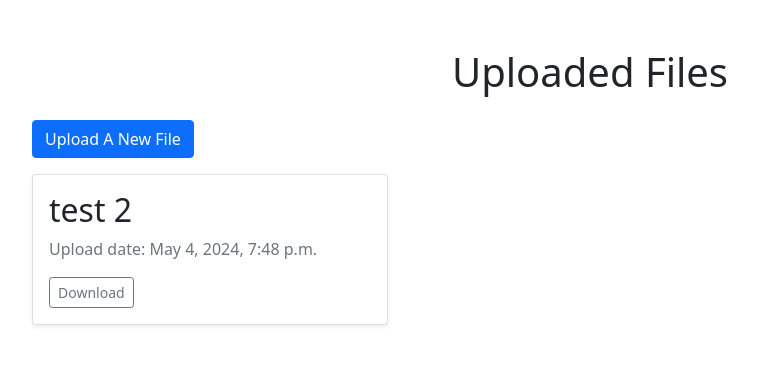
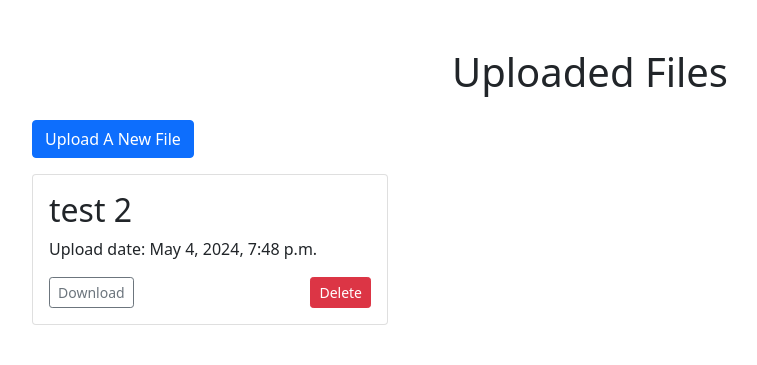
Before and after one commit to Renanuya/django-file-project, a Django app: page / in a window 1280 px wide. Shown: the top 365 px of the page, without its empty margins (50-807 px from the left). Run offline with Django 5.2, Linux system fonts and the light colour scheme; data comes from the database, SQL or seed files in the repository; both versions use the stored data as it was after the commit.

Commit message:
delete button and functions added

```diff
--- a/fileUploadAndDownloadProject/models.py
+++ b/fileUploadAndDownloadProject/models.py
@@ -5,3 +5,9 @@ class Files(models.Model):
     name = models.CharField(max_length=100)
     document = models.FileField(upload_to='files')
     uploaded_at = models.DateTimeField(auto_now_add=True)
+
+    def delete(self, *args, **kwargs):
+        # Delete the file from the filesystem
+        self.document.delete()
+        # Call the default delete() implementation
+        super().delete(*args, **kwargs)
--- a/fileUploadAndDownloadProject/templates/files/home.html
+++ b/fileUploadAndDownloadProject/templates/files/home.html
@@ -2,15 +2,12 @@
 <html lang="tr">
 <head>
     <meta charset="UTF-8">
-    <meta name="viewport" content="width=device-width, initial-scale=1.0">
     <title>Uploaded Files</title>
-    <!-- Bootstrap CSS -->
     <link href="https://cdn.jsdelivr.net/npm/bootstrap@5.0.2/dist/css/bootstrap.min.css" rel="stylesheet">
     <style>
-        .btn-outline-secondary:hover {
-            background-color: #0d6efd;
-            border-color: #0d6efd;
-            color: #fff;
+        .download-button:hover {
+            background-color: #0B6EFD;
+            color: white;
         }
     </style>
 </head>
@@ -20,21 +17,39 @@
         <a href="files/upload" class="btn btn-primary mb-3">Upload A New File</a>
         <div class="row">
             {% for file in files reversed %}
-                <div class="col-md-4 d-flex align-items-stretch">
-                    <div class="card mb-4 shadow-sm flex-grow-1">
-                        <div class="card-body d-flex flex-column">
-                            <h2 class="card-title">{{ file.name }}</h2>
-                            <p class="card-text text-muted flex-grow-1">Upload date: {{ file.uploaded_at }}</p>
-                            <div class="mt-auto">
-                                <a href="{{ file.document.url }}" download class="btn btn-sm btn-outline-secondary">Download</a>
+            <div class="col-md-4">
+                <div class="card mb-4">
+                    <div class="card-body">
+                        <h2 class="card-title">{{ file.name }}</h2>
+                        <p class="card-text">Upload date: {{ file.uploaded_at }}</p>
+                        <div class="d-flex justify-content-between">
+                            <a href="{{ file.document.url }}" download class="btn btn-sm btn-outline-secondary download-button">Download</a>
+                            <button type="button" class="btn btn-sm btn-danger" data-bs-toggle="modal" data-bs-target="#deleteModal{{ file.id }}">Delete</button>
+                        </div>
+                        <div class="modal fade" id="deleteModal{{ file.id }}" tabindex="-1" aria-labelledby="deleteModalLabel" aria-hidden="true">
+                            <div class="modal-dialog">
+                                <div class="modal-content">
+                                    <div class="modal-header">
+                                        <h5 class="modal-title" id="deleteModalLabel">Confirm Delete</h5>
+                                        <button type="button" class="btn-close" data-bs-dismiss="modal" aria-label="Close"></button>
+                                    </div>
+                                    <div class="modal-body">Are you sure you want to delete this file?</div>
+                                    <div class="modal-footer">
+                                        <button type="button" class="btn btn-secondary" data-bs-dismiss="modal">Cancel</button>
+                                        <form method="POST" action="{% url 'delete_file' file.id %}">
+                                            {% csrf_token %}
+                                            <button type="submit" class="btn btn-danger">Delete</button>
+                                        </form>
+                                    </div>
+                                </div>
                             </div>
                         </div>
                     </div>
                 </div>
+            </div>
             {% endfor %}
         </div>
     </div>
-    <!-- Bootstrap JS -->
     <script src="https://cdn.jsdelivr.net/npm/bootstrap@5.0.2/dist/js/bootstrap.bundle.min.js"></script>
 </body>
 </html>
--- a/fileUploadAndDownloadProject/urls.py
+++ b/fileUploadAndDownloadProject/urls.py
@@ -25,6 +25,7 @@ urlpatterns = [
     path('files/<int:file_id>/', views.files, ),
     path('files/upload', views.upload, name='upload'),
     path('', views.home, name='home'),
+    path('delete_file/<int:file_id>/', views.delete_file, name='delete_file'),
 ]
 
 urlpatterns += static(settings.MEDIA_URL, document_root=settings.MEDIA_ROOT)
--- a/fileUploadAndDownloadProject/views.py
+++ b/fileUploadAndDownloadProject/views.py
@@ -1,5 +1,9 @@
-from django.http import Http404, HttpResponse
+import os
 
+from django.http import Http404, HttpResponse, HttpResponseNotFound
+from django.urls import reverse
+
+from fileUploadAndDownloadProject import settings
 from fileUploadAndDownloadProject.forms import UploadForm
 from fileUploadAndDownloadProject.models import Files
 from django.shortcuts import render, redirect
@@ -8,10 +12,6 @@ from django.shortcuts import render, redirect
 def home(request):
     files = Files.objects.all()
     return render(request, 'files/home.html', {'files': files})
-
-
-# def home(request):
-#  return render(request, 'files/home.html')
 
 
 def files(request, file_id):
@@ -26,3 +26,12 @@ def upload(request):
             form.save()
         return redirect(home)
     return render(request, 'files/upload.html', {'form': UploadForm})
+
+
+def delete_file(request, file_id):
+    file = Files.objects.get(pk=file_id)
+    file_path = os.path.join(settings.MEDIA_ROOT, file.document.name)
+    if os.path.exists(file_path):
+        os.remove(file_path)
+    file.delete()
+    return redirect('home')
```
Also changed, not shown: db.sqlite3, upload/files/Image_from.png (renamed from upload/files/25b424b0-dcd2-4d91-bdc8-f3cfa440e55a.png).
